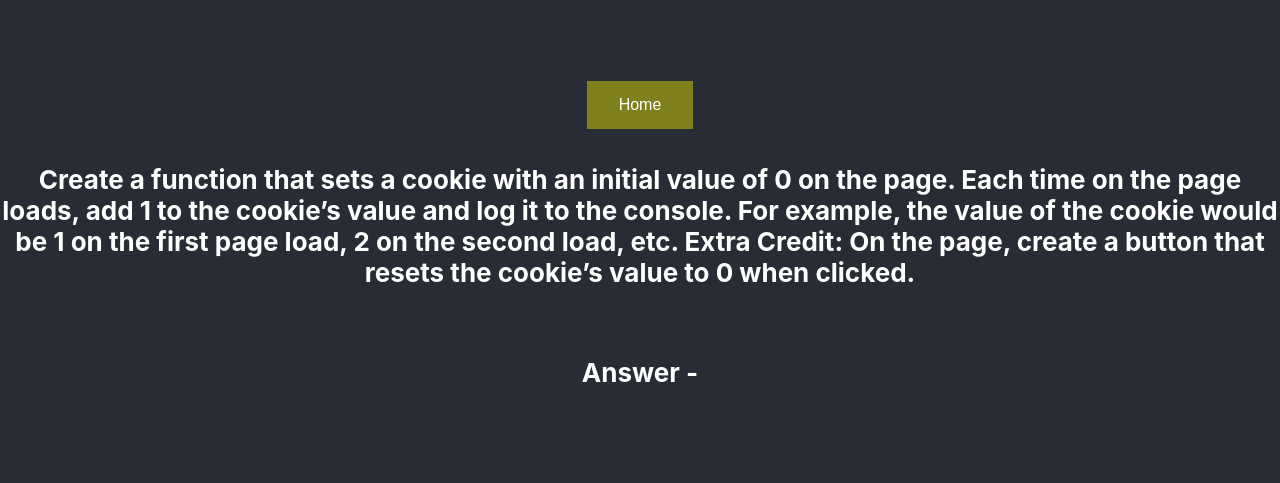
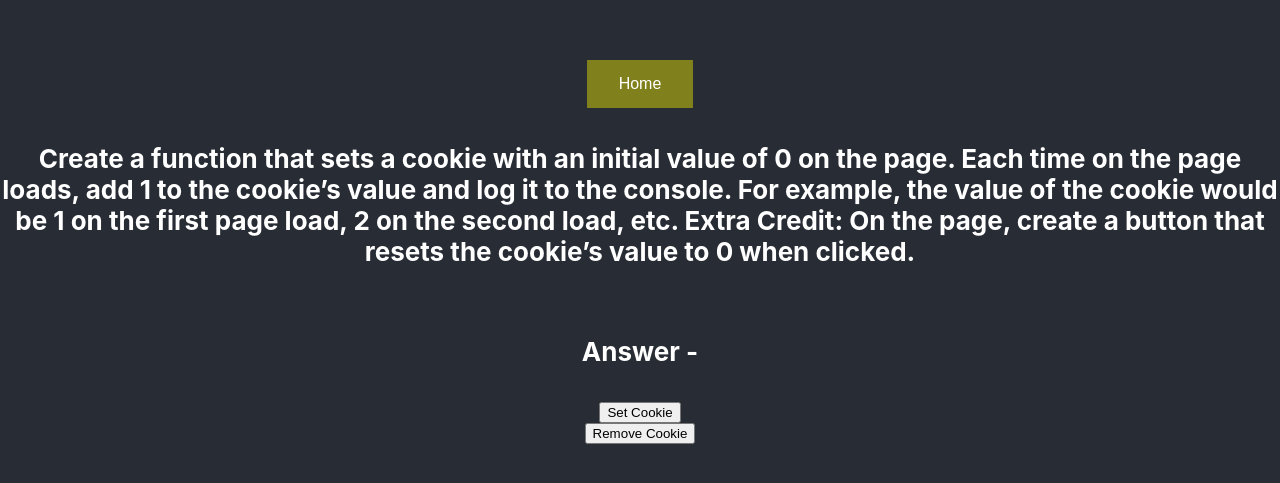
Before and after one commit to Loganfrye714/Loganfrye714-circle-assessment, a React (Create React App) app: page /questionTwo in a window 1280 px wide. Shown: the part 153-636 px from the top of the page. Built offline with nearby package versions, Linux system fonts and the light colour scheme.

Commit message:
question number 2

```diff
--- a/package.json
+++ b/package.json
@@ -7,6 +7,7 @@
     "@testing-library/react": "^11.2.7",
     "@testing-library/user-event": "^12.8.3",
     "react": "^17.0.2",
+    "react-cookie": "^4.1.1",
     "react-dom": "^17.0.2",
     "react-router-dom": "^6.0.2",
     "react-scripts": "4.0.3",
--- a/src/Screens/questonTwo.js
+++ b/src/Screens/questonTwo.js
@@ -1,12 +1,30 @@
 import React from "react";
 import { NavLink } from "react-router-dom";
+import { useCookies } from "react-cookie";
 
-function questonTwo() {
+function QuestonTwo() {
+  const [cookies, setCookie, removeCookie] = useCookies(["counter"]);
+
+  function handleSetCookie() {
+    setCookie("counter", 0, { path: "/" });
+  }
+
+  function handleRemoveCookie() {
+    removeCookie("counter");
+  }
+
+  console.log(cookies);
+
+  function handleRemoveCookie() {
+    removeCookie("counter");
+  }
+
   return (
     <div className="App-header">
       <NavLink to="/">
         <button className="homepage__button">Home</button>
       </NavLink>
+
       <h4>
         Create a function that sets a cookie with an initial value of 0 on the
         page. Each time on the page loads, add 1 to the cookie’s value and log
@@ -14,9 +32,11 @@ function questonTwo() {
         the first page load, 2 on the second load, etc. Extra Credit: On the
         page, create a button that resets the cookie’s value to 0 when clicked.
       </h4>
-      <h4>Answer - </h4>
+      <h4>Answer -</h4>
+      <button onClick={handleSetCookie}>Set Cookie</button>
+      <button onClick={handleRemoveCookie}>Remove Cookie</button>
     </div>
   );
 }
 
-export default questonTwo;
+export default QuestonTwo;
--- a/src/index.js
+++ b/src/index.js
@@ -2,10 +2,14 @@ import React from "react";
 import ReactDOM from "react-dom";
 import "./index.css";
 import App from "./App";
+import { CookiesProvider } from "react-cookie";
 
 ReactDOM.render(
   <React.StrictMode>
-    <App />
+    <CookiesProvider>
+      <App />
+    </CookiesProvider>
   </React.StrictMode>,
+
   document.getElementById("root")
 );
```
Also changed, not shown: 1 other file (tests, documents, lock files or other folders).
